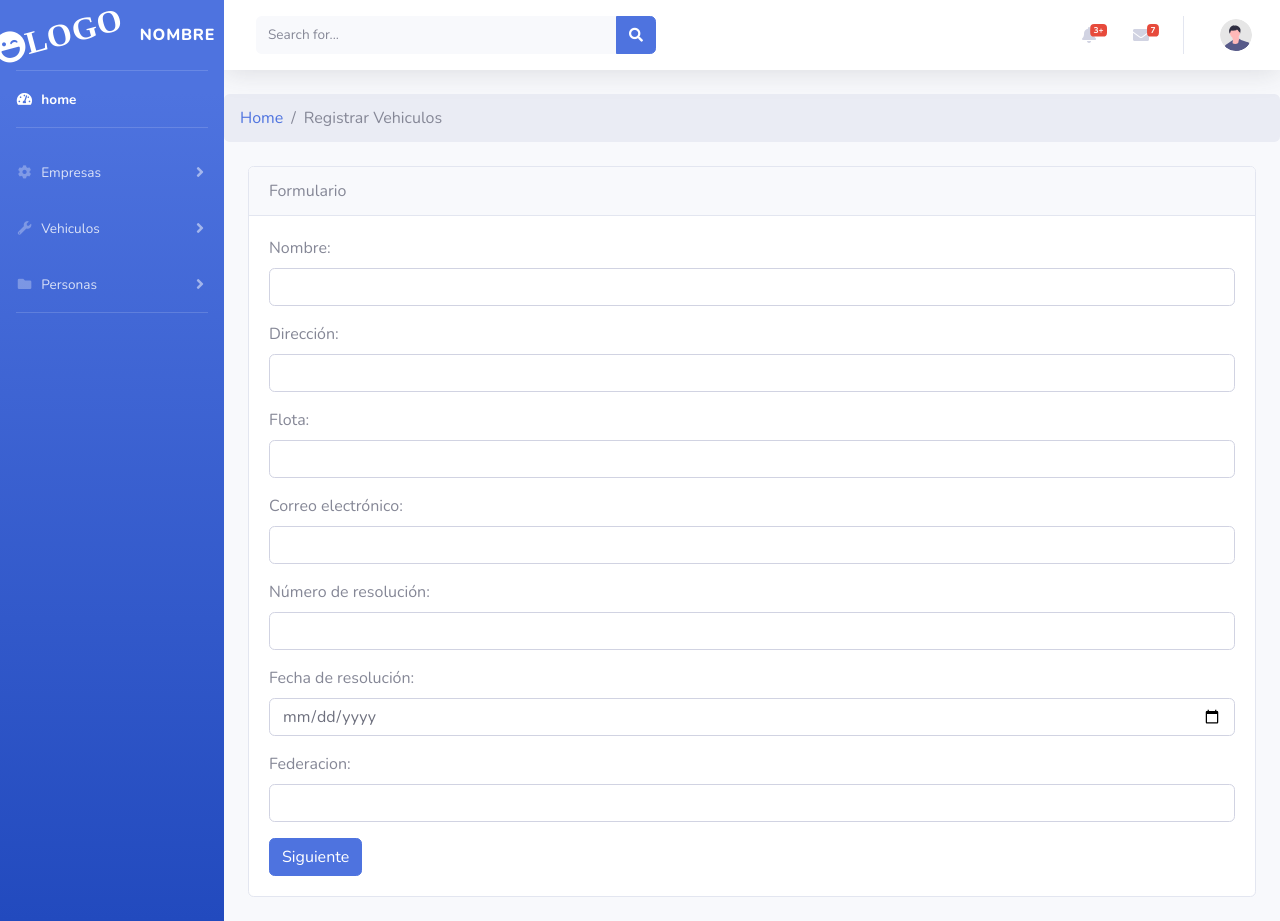
After one commit to juanjh1/Sistema-de-registro, a Django app: page /vehiculos/registrar/ in a window 1280 px wide. The commit adds this page. Run offline with Django 4.2, Linux system fonts and the light colour scheme; some libraries are stand-ins or nearby versions.

```diff
--- a/empresa/templates/actualizar_empresa.html
+++ b/empresa/templates/actualizar_empresa.html
@@ -19,7 +19,7 @@
       Formulario
     </div>
     <div class="card-body">
-      <form id="form-paso-1" class="formulario" action="{% url 'empresa_create' %}" method="POST" >
+      <form id="form-paso-1" class="formulario" action="{% url 'empresa_acutalizar'  code=empresa.codigo%}" method="POST" >
         {% csrf_token %}
         <div class="form-group">
           <label for="id_nombre" class="form-label">Nombre:</label>
@@ -50,7 +50,7 @@
           <label for="id_nombre" class="form-label">Federacion:</label>
           <input type="text" id="id_nombre" name="federacion" maxlength="50" required class="form-control" value={{federacion.nombre}}>
         </div>
-        <button type="submit" class="btn btn-primary btn-siguiente" data-actual="form-paso-1" data-siguiente="form-paso-2">Siguiente</button>
+        <button type="submit" class="btn btn-primary btn-siguiente" data-actual="form-paso-1" data-siguiente="form-paso-2">Actualizar</button>
 
     </div>
   </div>
--- a/empresa/urls.py
+++ b/empresa/urls.py
@@ -8,6 +8,6 @@ urlpatterns = [
     path('listado-empresas/', views.view_empresas, name='view_empresa'),
     path('registrar/empresa', views.create_empresa, name='empresa_create'),
     path('eliminar/<uuid:code>/', views.delete_empresa, name='empresa_eliminar'),
-    path('actualizar/<uuid:code>/', views.view_actualizar, name='empresa_acutalizar')
+    path('actualizar/<uuid:code>/', views.actualizar, name='empresa_acutalizar')
 
 ]
--- /dev/null
+++ b/vehiculo/templates/reg_vehiculo.html
@@ -0,0 +1,57 @@
+{% extends 'base2.html' %}
+
+{% load static %}
+
+
+
+{% block page %}
+
+<nav aria-label="breadcrumb">
+    <ol class="breadcrumb">
+      <li class="breadcrumb-item"><a href="{% url 'view_cliente' %}">Home</a></li>
+      <li class="breadcrumb-item active" aria-current="page">Registrar Vehiculos</li>
+    </ol>
+</nav>
+<div class="container">
+  <div class="card my-4">
+    <div class="card-header">
+      Formulario
+    </div>
+    <div class="card-body">
+      <form id="form-paso-1" class="formulario" action="{% url 'empresa_create' %}" method="POST" >
+        {% csrf_token %}
+        <div class="form-group">
+          <label for="id_nombre" class="form-label">Nombre:</label>
+          <input type="text" id="id_nombre" name="nombre" maxlength="50" required class="form-control">
+        </div>
+        <div class="form-group">
+          <label for="id_direccion" class="form-label">Dirección:</label>
+          <input type="text" id="id_direccion" name="direccion" maxlength="70" required class="form-control">
+        </div>
+        <div class="form-group">
+          <label for="id_flota" class="form-label">Flota:</label>
+          <input type="number" id="id_flota" name="flota" required class="form-control">
+        </div>
+        <div class="form-group">
+          <label for="id_correo_electronico" class="form-label">Correo electrónico:</label>
+          <input type="email" id="id_correo_electronico" name="correo_electronico" maxlength="254" required class="form-control">
+        </div>
+        <div class="form-group">
+          <label for="id_numero_resolucion" class="form-label">Número de resolución:</label>
+          <input type="text" id="id_numero_resolucion" name="numero_resolucion" maxlength="100" required class="form-control">
+        </div>
+        <div class="form-group">
+          <label for="id_fecha_resolucion" class="form-label">Fecha de resolución:</label>
+          <input type="date" id="id_fecha_resolucion" name="fecha_resolucion" required class="form-control">
+        </div>
+
+        <div class="form-group">
+          <label for="id_nombre" class="form-label">Federacion:</label>
+          <input type="text" id="id_nombre" name="federacion" maxlength="50" required class="form-control">
+        </div>
+        <button type="submit" class="btn btn-primary btn-siguiente" data-actual="form-paso-1" data-siguiente="form-paso-2">Siguiente</button>
+
+    </div>
+  </div>
+</div>
+{% endblock  %}
--- a/vehiculo/views.py
+++ b/vehiculo/views.py
@@ -14,4 +14,4 @@ def  view_vehiculo(request):
    'vehiculo':models.Vehiculo.objects.filter().all()
 
  }
- return render(request, 'view_vehiculo.html', context)
+ return render(request, 'list_vehiculo.html', context)
```
Also changed, not shown: empresa/views.py (+42 -0 lines), vehiculo/templates/list_vehiculo.html (added, +30 -0 lines).
